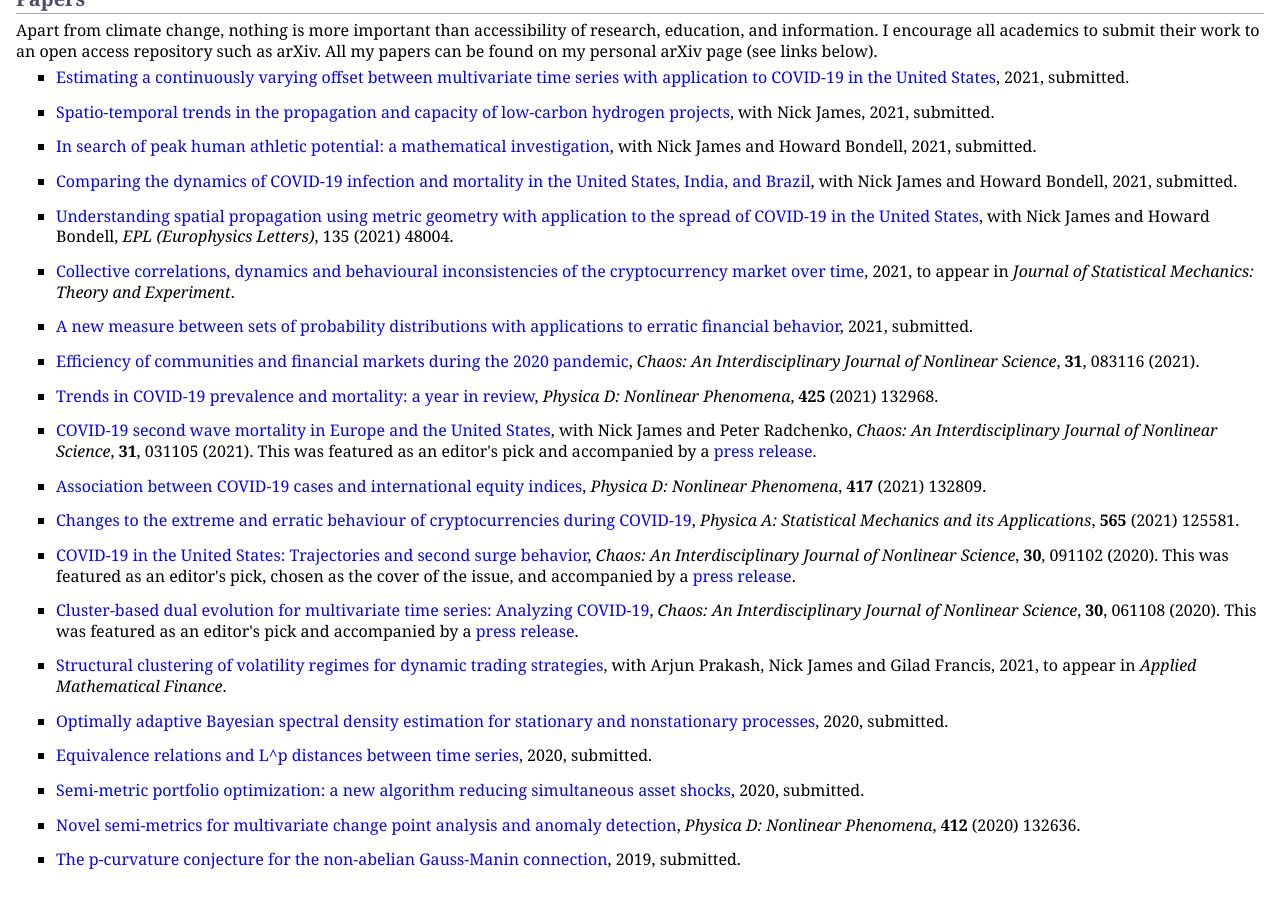
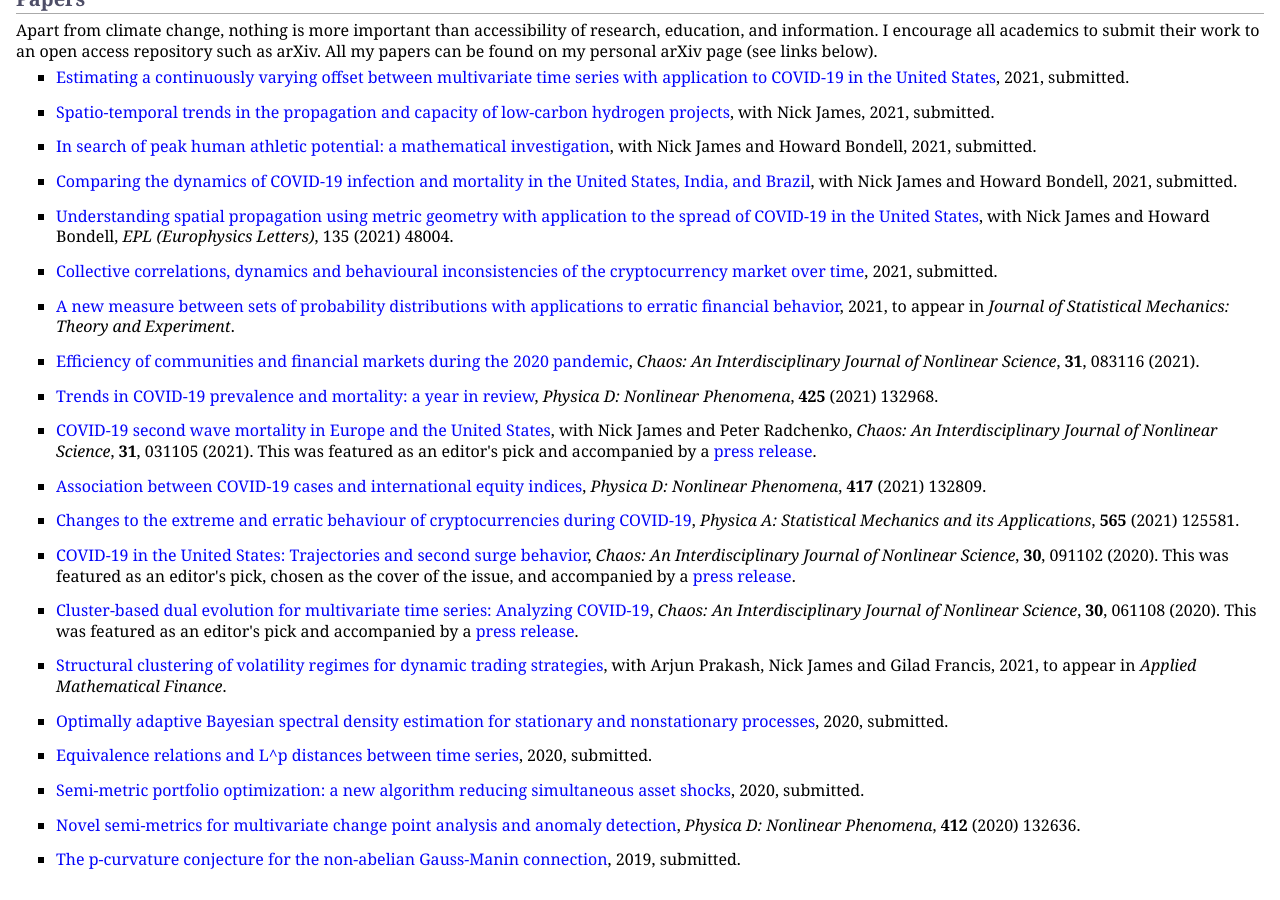
Before and after one commit to MaxMenzies/maxmenzies.com, a Jekyll site: the page index.html, which Jekyll copies as it is, in a window 1280 px wide and 900 px high, scrolled down 449 px. Built offline with Jekyll 4.4.1, drawn with Linux system fonts in a browser that asks for light colours.

```diff
--- a/index.html
+++ b/index.html
@@ -62,11 +62,11 @@
 </li>
 </ul>
 <ul>
-<li><p><a href="https://arxiv.org/abs/2107.13926">Collective correlations, dynamics and behavioural inconsistencies of the cryptocurrency market over time</a>, 2021, to appear in <i>Journal of Statistical Mechanics: Theory and Experiment</i>.</p>
+<li><p><a href="https://arxiv.org/abs/2107.13926">Collective correlations, dynamics and behavioural inconsistencies of the cryptocurrency market over time</a>, 2021, submitted.</p>
 </li>
 </ul>
 <ul>
-<li><p><a href="https://arxiv.org/abs/2106.07377">A new measure between sets of probability distributions with applications to erratic financial behavior</a>, 2021, submitted.</p>
+<li><p><a href="https://arxiv.org/abs/2106.07377">A new measure between sets of probability distributions with applications to erratic financial behavior</a>, 2021, to appear in <i>Journal of Statistical Mechanics: Theory and Experiment</i>.</p>
 </li>
 </ul>
 <ul>
```
